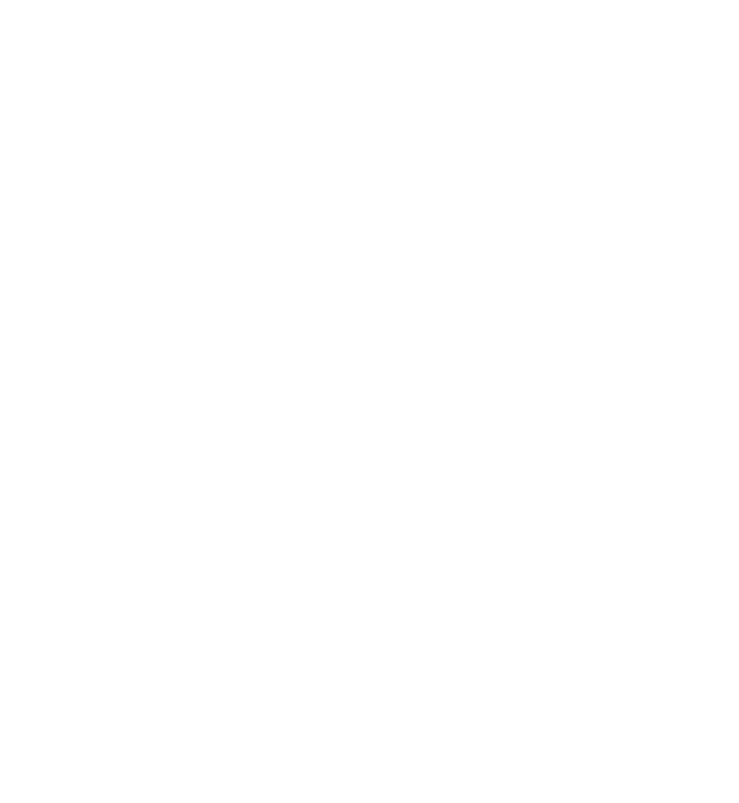
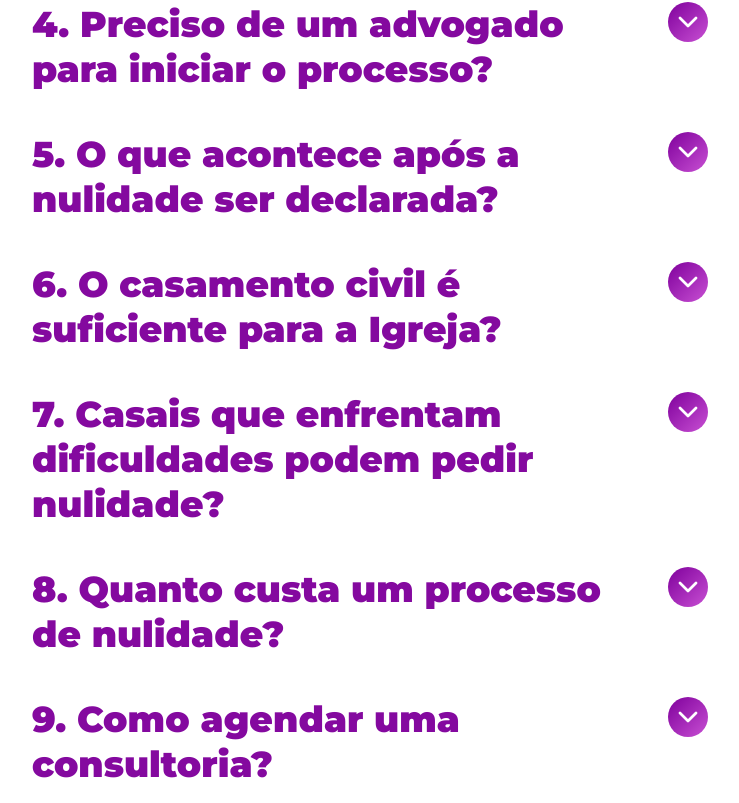
Before and after one commit to lucaspzaranza/elisa-adv, a Next.js app: page / in a window 1280 px wide. Shown: the part 4117-4920 px from the top of the page, without its empty margins (68-807 px from the left). Before the commit the page ends 4046 px from the top, so only its background shows below. Built offline with nearby package versions, Linux system fonts and the light colour scheme.

Commit message:
sac section

```diff
--- a/src/app/components/sections/sac/index.tsx
+++ b/src/app/components/sections/sac/index.tsx
@@ -27,6 +27,49 @@
         ocultação de fatos relevantes. Os motivos são muito pessoais e variam
         dentro da realidade do casal.
       </CollapsibleMenu>
+
+      <CollapsibleMenu topic="4. Preciso de um advogado para iniciar o processo?">
+        Sim, o advogado canônico é essencial para orientar, apresentar e
+        acompanhar seu caso no tribunal. Geralmente, ao chegar no tribunal
+        diocesano, o solicitante é automaticamente direcionado a um(a)
+        advogado(a).
+      </CollapsibleMenu>
+
+      <CollapsibleMenu topic="5. O que acontece após a nulidade ser declarada?">
+        A nulidade será declarada na sentença. Assim, uma vez recebida a
+        sentença em que se reconheceu a nulidade, há que se verificar se há
+        veto, isto é, uma condição para que o solicitante (demandante) possa
+        estar livre para casar na Igreja novamente. Cumprido o veto, o Bispo irá
+        retirar o veto e liberar o demandante para um futuro casamento. Vale
+        lembrar que é preciso aguardar ainda o prazo de encerramento do
+        processo, ou seja, aguardar o prazo para possível recurso (após a
+        notificação da sentença) e o prazo para trânsito em julgado.
+      </CollapsibleMenu>
+
+      <CollapsibleMenu topic="6. O casamento civil é suficiente para a Igreja?">
+        Não. Para a Igreja Católica, o sacramento do matrimônio exige a
+        celebração religiosa conforme suas normas.
+      </CollapsibleMenu>
+
+      <CollapsibleMenu topic="7. Casais que enfrentam dificuldades podem pedir nulidade?">
+        Não necessariamente. A nulidade matrimonial avalia a validade do vínculo
+        desde o início da relação. Casais com dificuldades podem buscar
+        aconselhamento e acompanhamento de um diretor espiritual.
+      </CollapsibleMenu>
+
+      <CollapsibleMenu topic="8. Quanto custa um processo de nulidade?">
+        Os custos variam de acordo com o tribunal e os honorários do advogado.
+        Consulte para informações detalhadas.
+      </CollapsibleMenu>
+
+      <CollapsibleMenu topic="9. Como agendar uma consultoria?">
+        Entre em contato pelo formulário do site ou pelas redes sociais
+        profissionais da Dra. Elisa.
+      </CollapsibleMenu>
+
+      <CollapsibleMenu topic="10. Posso recorrer se meu pedido de nulidade for negado?">
+        Sim, é possível apresentar recurso a uma instância superior na Igreja.
+      </CollapsibleMenu>
     </div>
   );
 }
--- a/src/app/components/ui/collapsible/index.tsx
+++ b/src/app/components/ui/collapsible/index.tsx
@@ -17,10 +17,12 @@
       {/* Botão que expande/colapsa */}
       <button
         onClick={() => setIsOpen(!isOpen)}
-        className="w-1/2 flex flex-row items-start justify-start p-0 rounded-lg"
+        className="w-7/12 flex flex-row items-start justify-start p-0 rounded-lg"
       >
-        <span className="flex flex-row w-fit items-start gap-2 justify-between w-content text-start text-3xl pl-0 mr-3 font-bold text-primary-darker">
-          <p className="inline-block w-fit leading-none p-0">{props.topic}</p>
+        <span className="flex flex-row w-full items-start gap-3 justify-between text-start text-4xl pl-0 mr-3 font-bold text-primary-darker">
+          <p className="inline-block w-content leading-tight p-0">
+            {props.topic}
+          </p>
 
           {/* Ícone de seta com animação */}
           <motion.div
@@ -42,7 +44,7 @@
         className="overflow-hidden"
       >
         <div className="w-1/2 py-4">
-          <p className="text-2xl pl-0">{props.children}</p>
+          <p className="text-3xl pl-0">{props.children}</p>
         </div>
       </motion.div>
     </div>
```
